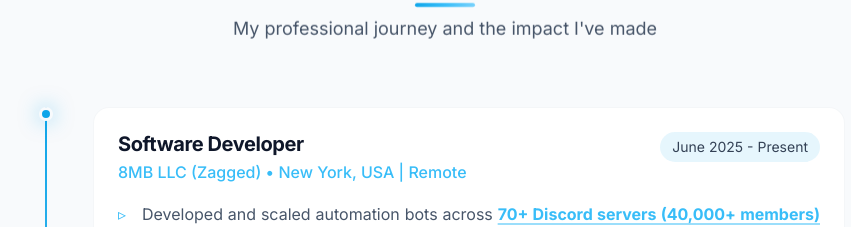
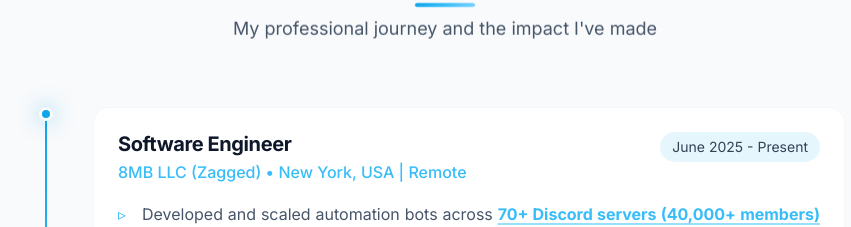
Before and after one commit to 5ky-lark/my-portfolio, a React (Vite) app: page / in a window 1280 px wide. Shown: the part 1916-2143 px from the top of the page, without its empty margins (195-1046 px from the left). Built offline with nearby package versions, Linux system fonts and the light colour scheme.

Commit message:
chore: update experience title for 8MB LLC to Software Engineer

```diff
--- a/src/components/Experience.jsx
+++ b/src/components/Experience.jsx
@@ -1,6 +1,6 @@
 const experiences = [
     {
-        title: 'Software Developer',
+        title: 'Software Engineer',
         company: '8MB LLC (Zagged)',
         location: 'New York, USA | Remote',
         date: 'June 2025 - Present',
```
